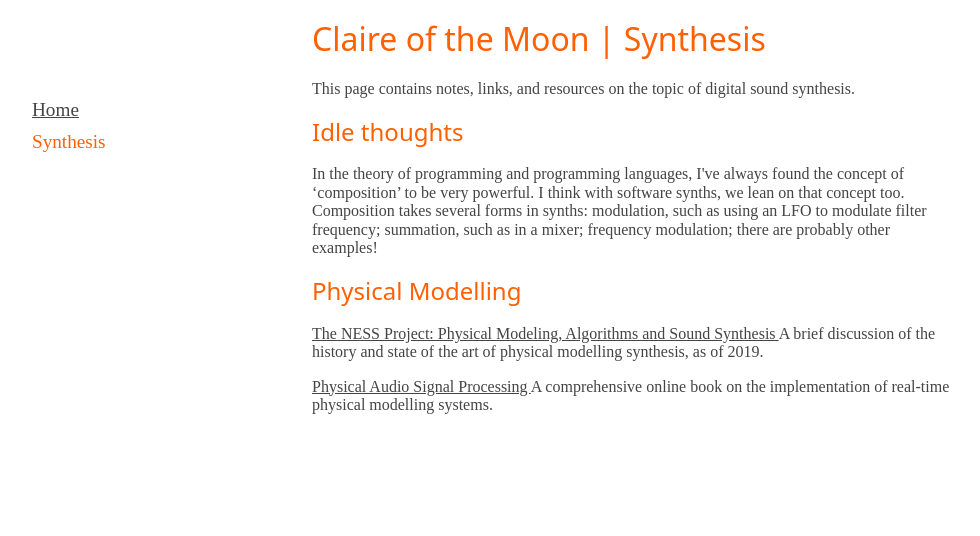
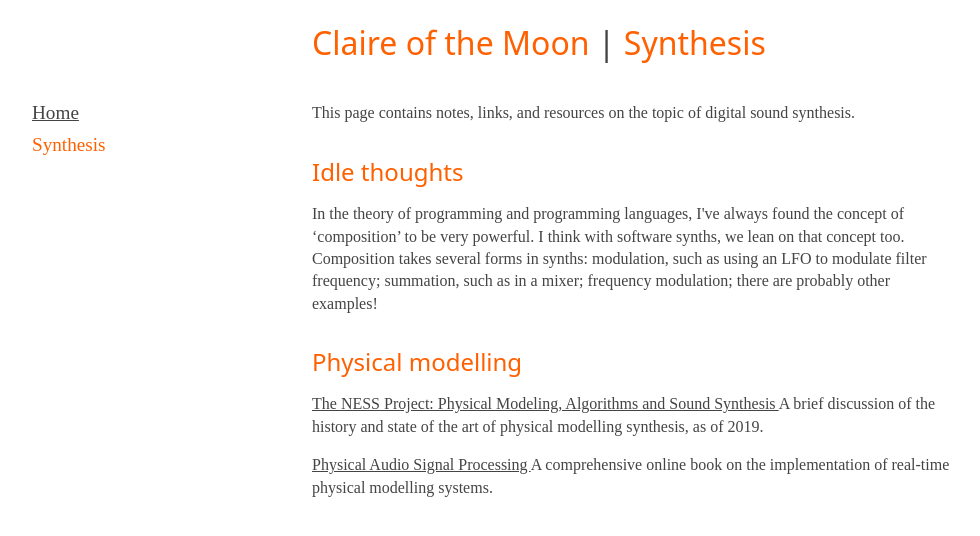
Before and after one commit to claire-of-the-moon/claire-of-the-moon, a plain HTML site: page synthesis.html in a window 1280 px wide. Shown: the whole page, without its empty margins (8-988 px from the left). Drawn offline with Linux system fonts and the light colour scheme; a web font is replaced by a local one.

Commit message:
Styling tweaks.

```diff
--- a/style.css
+++ b/style.css
@@ -1,11 +1,29 @@
+/* Highlight colour:     #FF6000 */
+/* Complementary colour: #009FFF */
+/* Text colour:          #444    */
+
 @import url('https://fonts.googleapis.com/css2?family=Averia+Libre&display=swap');
 @import url('https://fonts.googleapis.com/css2?family=Averia+Libre&family=Gentium+Book+Plus:ital,wght@0,400;0,700;1,400;1,700&display=swap');
+
+@media only screen and (max-width: 768px) {
+  body {
+    font-size: 24px;
+  }
+}
+
+@media only screen and (min-width: 769px) {
+  body {
+    font-size: 16px;
+  }
+}
+
 
 body {
   color: #444;
   font-family: "Gentium Book Plus", serif;
   font-weight: 400;
   font-style: normal;
+  line-height: 1.4em;
 }
 
 h1, h2, h3, h4, h5, h6 {
@@ -13,6 +31,7 @@ h1, h2, h3, h4, h5, h6 {
   font-family: "Averia Libre", system-ui;
   font-weight: 400;
   font-style: normal;
+  margin-top: 1.5em;
 }
 
 a:link {
@@ -31,13 +50,21 @@ a:hover {
 }
 
 a:active {
-  color: #444;
-  text-decoration: underline #FF6000;
+  color: #009FFF;
+  text-decoration: underline #009FFF;
 }
 
 header {
   max-width: 40em;
   margin: 0 auto;
+}
+
+header h1 {
+  margin: 1em auto 1.5em auto;
+}
+
+.separator {
+  color: #444;
 }
 
 main {
@@ -49,9 +76,21 @@ nav {
   position: absolute;
 }
 
+nav ul {
+  margin: 0;
+}
+
 nav ul li {
   list-style: none;
   margin: 0.5em 0;
+}
+
+nav ul li:first-child {
+  margin-top: 0;
+}
+
+nav ul li:last-child {
+  margin-bottom: 0;
 }
 
 nav ul li.current {
--- a/synthesis.html
+++ b/synthesis.html
@@ -9,7 +9,7 @@
   <body>
     <header>
       <h1>
-        Claire of the Moon | Synthesis
+        Claire of the Moon <span class="separator">|</span> Synthesis
       </h1>
     </header>
     <main>
@@ -36,7 +36,7 @@
             In the theory of programming and programming languages, I've always found the concept of &lsquo;composition&rsquo; to be very powerful. I think with software synths, we lean on that concept too. Composition takes several forms in synths: modulation, such as using an LFO to modulate filter frequency; summation, such as in a mixer; frequency modulation; there are probably other examples!
           </p>
         <h2>
-          Physical Modelling
+          Physical modelling
         </h2>
         <p>
           <a href="http://www.ness.music.ed.ac.uk/wp-content/uploads/2019/11/cmj_ness_aam.pdf">
```
